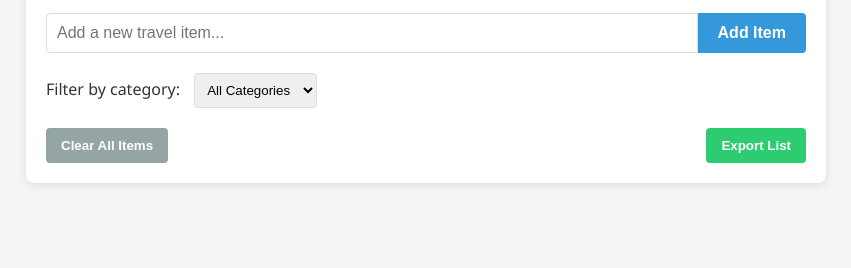
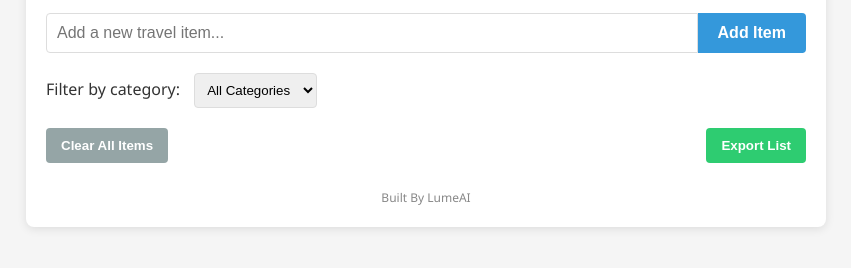
Before and after one commit to scorki/travellist, a plain HTML site: page index.html in a window 1280 px wide. Shown: the part 130-398 px from the top of the page, without its empty margins (214-1065 px from the left). Drawn offline with Linux system fonts and the light colour scheme.

Commit message:
Add footer text and clean up comments in index.html

```diff
--- a/index.html
+++ b/index.html
@@ -116,6 +116,12 @@
             border-radius: 4px;
             border: 1px solid #ddd;
         }
+        .footer-text {
+            text-align: center;
+            font-size: 12px;
+            color: #888;
+            margin-top: 25px;
+        }
     </style>
 </head>
 <body>
@@ -145,6 +151,8 @@
             <button id="clearAll">Clear All Items</button>
             <button id="exportList">Export List</button>
         </div>
+
+        <div class="footer-text">Built By LumeAI</div>
     </div>
 
     <script>
@@ -193,7 +201,7 @@
                     completed: false
                 };
 
-                // Simple category detection (could be improved)
+                // Simple category detection
                 if (itemText.toLowerCase().includes('shirt') || itemText.toLowerCase().includes('pants') ||
                     itemText.toLowerCase().includes('socks') || itemText.toLowerCase().includes('underwear')) {
                     newItem.category = 'clothing';
@@ -232,7 +240,6 @@
             function renderItems(items) {
                 itemList.innerHTML = '';
 
-                // Filter items based on category
                 const filterValue = categoryFilter.value;
                 const filteredItems = filterValue === 'all'
                     ? items
@@ -251,7 +258,6 @@
                     itemList.appendChild(li);
                 });
 
-                // Add event listeners to delete buttons
                 document.querySelectorAll('.delete-btn').forEach(button => {
                     button.addEventListener('click', function() {
                         const id = parseInt(this.dataset.id);
```
